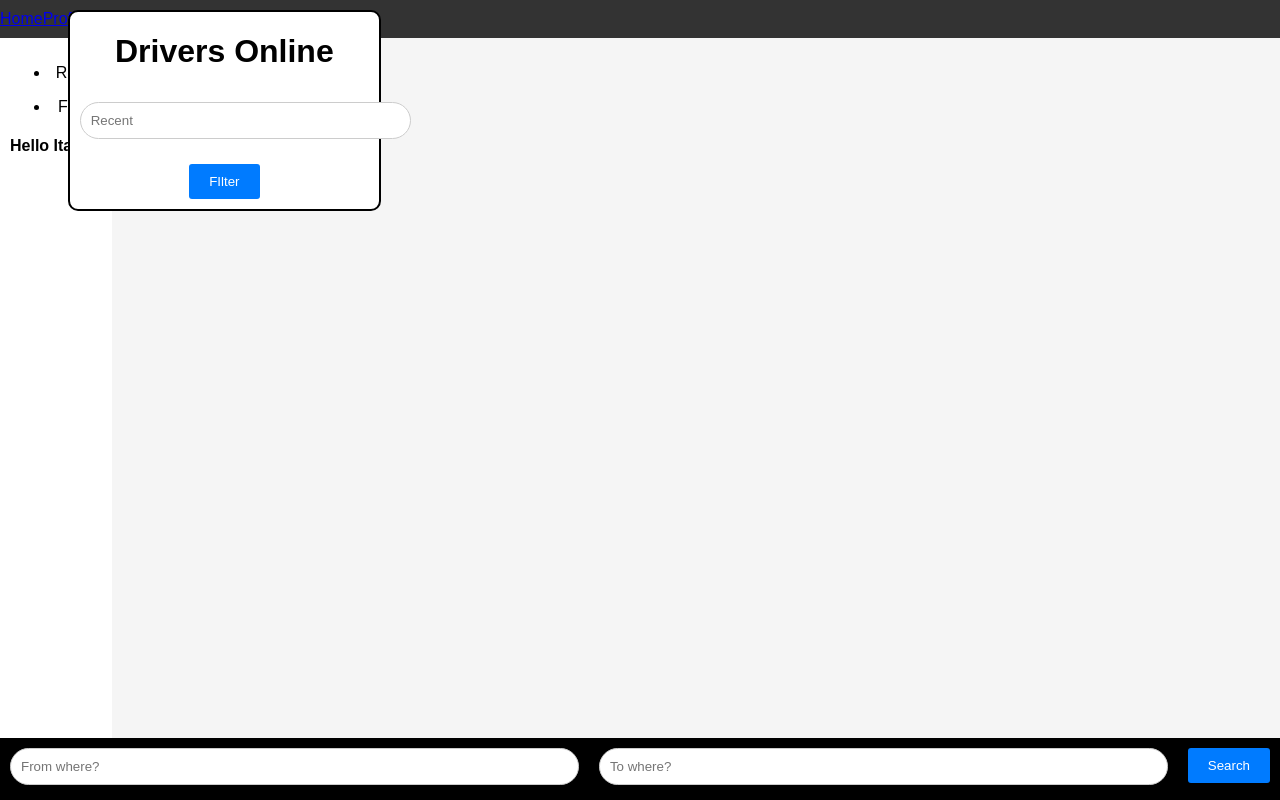
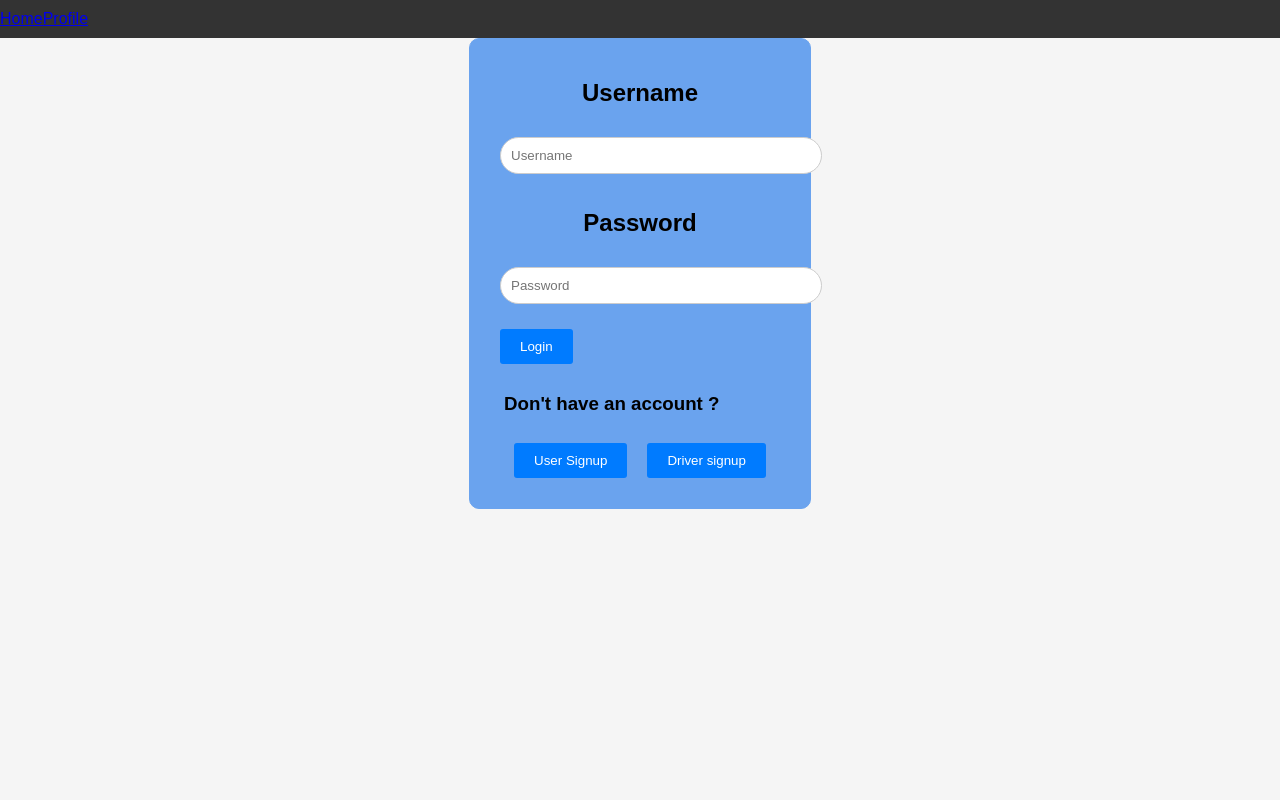
Before and after one commit to the-realgabriel/tp, a React (Create React App) app: page / in a window 1280 px wide. Built offline with nearby package versions, Linux system fonts and the light colour scheme.

Commit message:
modified:   src/App.js 	modified:   src/Auth/drv_reg.js 	modified:   src/Auth/login.js 	modified:   src/Auth/std_reg.js

```diff
--- a/src/App.js
+++ b/src/App.js
@@ -17,15 +17,15 @@ function App() {
     <BrowserRouter>
     <div className='navigation'>
     <nav>
-        <Link to="/">Home</Link>
+        <Link to="/home">Home</Link>
         <Link to="/profile">Profile</Link>
       </nav>
     </div>
 
       <Routes>
-        <Route path="/" element={<Home />} />
+        <Route path='/' element={<Login />}/>
+        <Route path="/home" element={<Home />} />
         <Route path="/profile" element={<Profile />} />
-        <Route path='/login' element={<Login />}/>
         <Route path='/std_reg' element={<Student />}/>
         <Route path='/drv_reg' element={<Driver />}/>
       </Routes>
--- a/src/Auth/drv_reg.js
+++ b/src/Auth/drv_reg.js
@@ -17,10 +17,10 @@ function Driver(){
                 <input placeholder="Password" type="password"/>
                 <label>Confirm Password</label>
                 <input placeholder="Confirm Password" type="password"/>
-                    <Link to='/'>
+                    <Link to='/home'>
                     <button>Register</button>
                     </Link>
-                    <Link to='/login'>
+                    <Link to='/'>
                     <button>Login</button>
                     </Link>
         </form>
--- a/src/Auth/login.js
+++ b/src/Auth/login.js
@@ -12,7 +12,7 @@ function Login(){
             <input placeholder="Password" type="Password"/>
 
             <div>
-                <Link to= '/'>
+                <Link to= '/home'>
                     <button>Login</button>
                 </Link>
             </div>
--- a/src/Auth/std_reg.js
+++ b/src/Auth/std_reg.js
@@ -14,7 +14,7 @@ return(
             <input placeholder="Password" type="password"/>
             <label>Confirm Password</label>
             <input placeholder="Confirm Password" type="password"/>
-                    <Link to='/'>
+                    <Link to='/home'>
                     <button>Register</button>
                     </Link>
 
```
